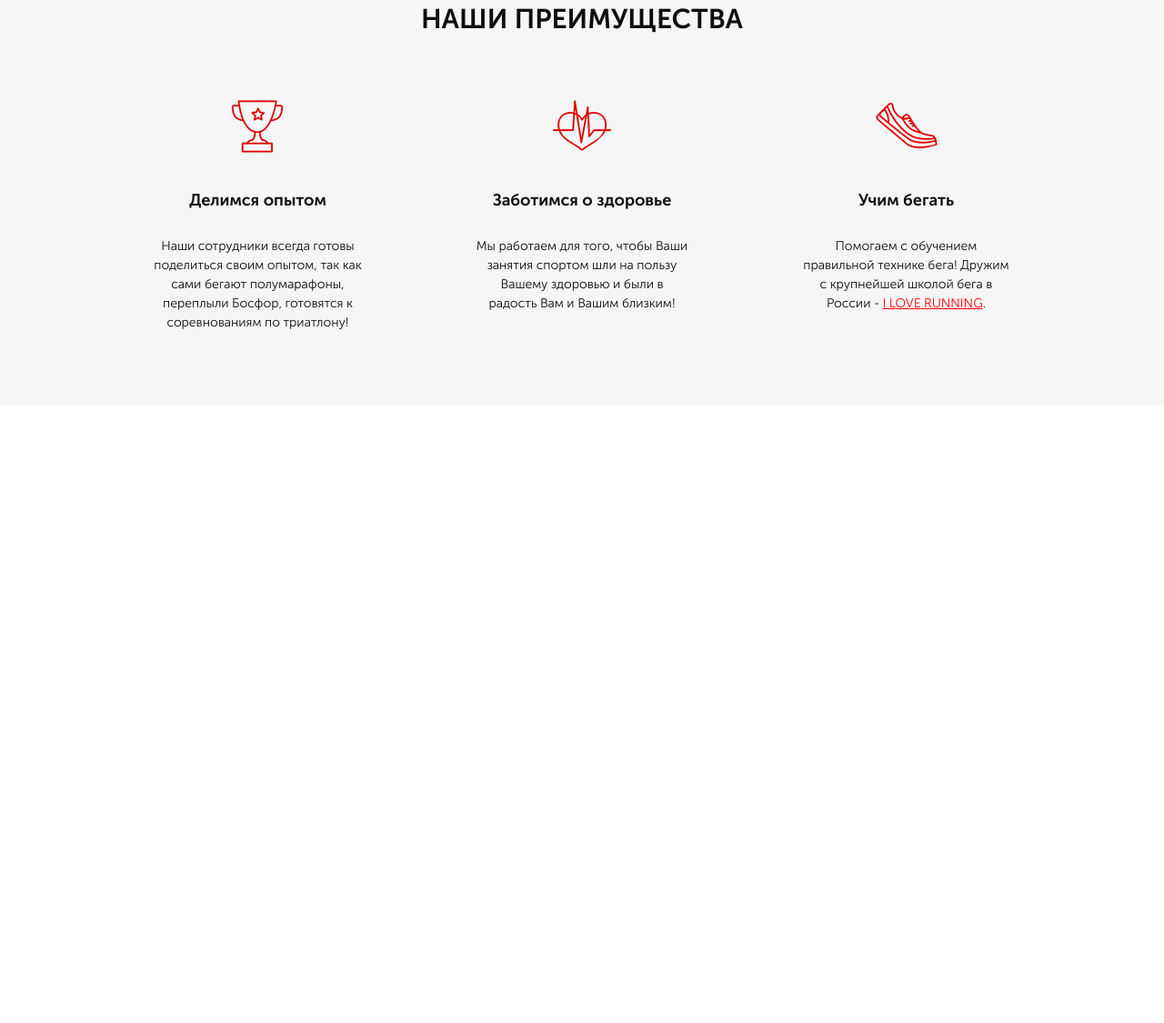
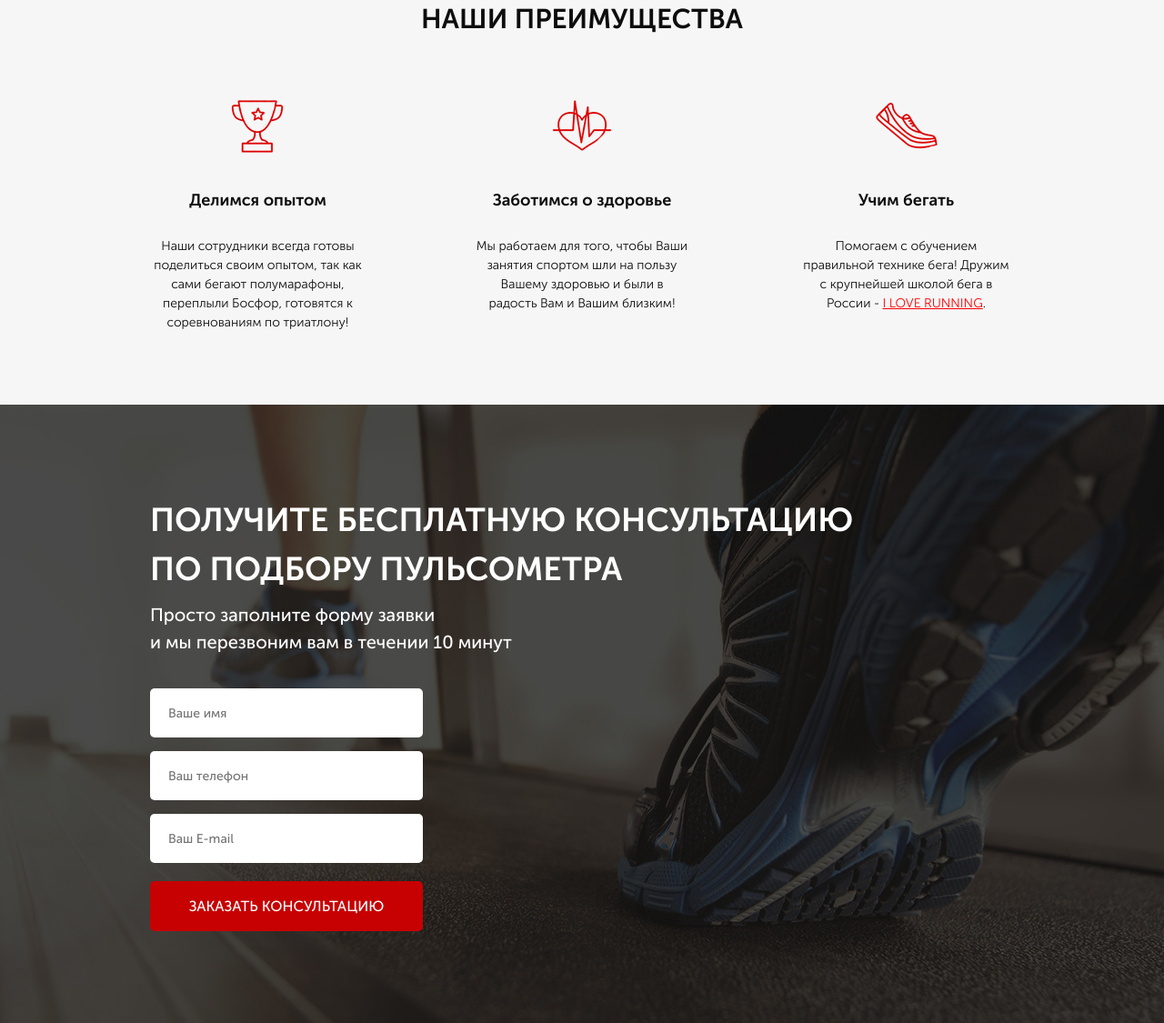
Before and after one commit to fuad9411/pulse, a website: page src/index.html in a window 1280 px wide. Shown: the part 741-1866 px from the top of the page at 91% size. Before the commit the page ends 1186 px from the top, so only its background shows below. Drawn offline with Linux system fonts and the light colour scheme.

Commit message:
consultation-forms'

```diff
--- a/src/index.html
+++ b/src/index.html
@@ -76,5 +76,24 @@
         </div>
     </div>
 </div>
+
+<div class="consultation">
+    <div class="container">
+        <h2 class="title title_consultation">
+            Получите бесплатную консультацию<br>
+            по подбору пульсометра</h2>
+            <div class="consultation__descr">
+                Просто заполните форму заявки<br>
+                и мы перезвоним вам в течении 10 минут</div>
+                <form class="feed-form" action="#">
+                    <input name="name" required placeholder="Ваше имя" type="text">
+                    <input name="phone" required placeholder="Ваш телефон" type="number">
+                    <input name="email" required placeholder="Ваш E-mail" type="email">
+
+                   <!--  <input type="submit" value="заказать кОНСУЛЬТАЦИЮ"> -->
+                   <button class="button button_submit">заказать кОНСУЛЬТАЦИЮ</button>
+                </form>
+    </div>
+</div>
 </body>
 </html>
--- a/src/sass/blocks/_butoons.scss
+++ b/src/sass/blocks/_butoons.scss
@@ -15,4 +15,9 @@
         height: 50px;
         font-size: 16px;
     }
+    &_submit {
+        width: 100%;
+        height: 55px;
+        font-size: 16px;
+    }
 }
--- /dev/null
+++ b/src/sass/blocks/_consultation.scss
@@ -0,0 +1,10 @@
+.consultation {
+    min-height: 680px;
+    padding: 100px 0 92px 0;
+    background:url('../img/consultation_bg.jpg') center center/cover no-repeat;
+    &__descr {
+        font-weight: 500;
+        font-size: 20px;
+        color: #FFFFFF;
+    }
+}
--- /dev/null
+++ b/src/sass/blocks/_forms.scss
@@ -0,0 +1,20 @@
+.feed-form {
+    margin-top: 36px;
+    display: flex;
+    flex-direction: column;
+    width: 300px;
+input {
+        height: 54px;
+        border-radius: 5px;
+        background: #FFFFFF;
+        margin-bottom: 15px;
+        border:none;
+        padding: 0 20px;
+        font-size: 14px;
+        font-weight: 400;
+        color: #4B4B4B;
+        &:nth-child(3){
+        margin-bottom: 20px;
+        }
+    }
+}
--- a/src/sass/blocks/_titles.scss
+++ b/src/sass/blocks/_titles.scss
@@ -2,6 +2,12 @@
     font-weight: 700;
     font-size: 30px;
     text-align: center;
+    text-transform: uppercase;
     color: #0D0D0D;
-
+    &_consultation{
+        font-size: 36px;
+        text-align: left;
+        line-height: 54px;
+        color: #FFFFFF;
+    }
 }
--- a/src/sass/style.scss
+++ b/src/sass/style.scss
@@ -12,3 +12,5 @@
 @import 'blocks/butoons';
 @import 'blocks/advantages';
 @import 'blocks/titles';
+@import 'blocks/consultation';
+@import 'blocks/forms'
```
Also changed, not shown: src/css/style.min.css, src/img/consultation_bg.jpg (added).
